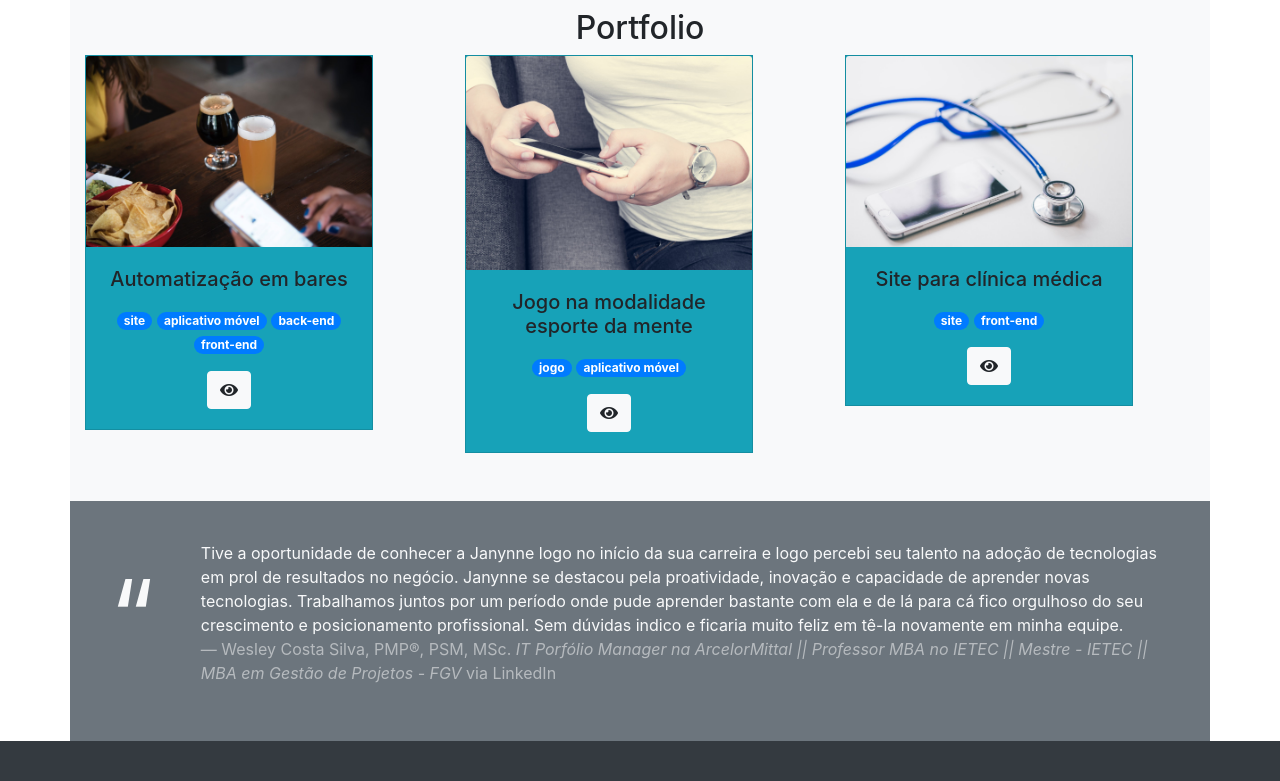
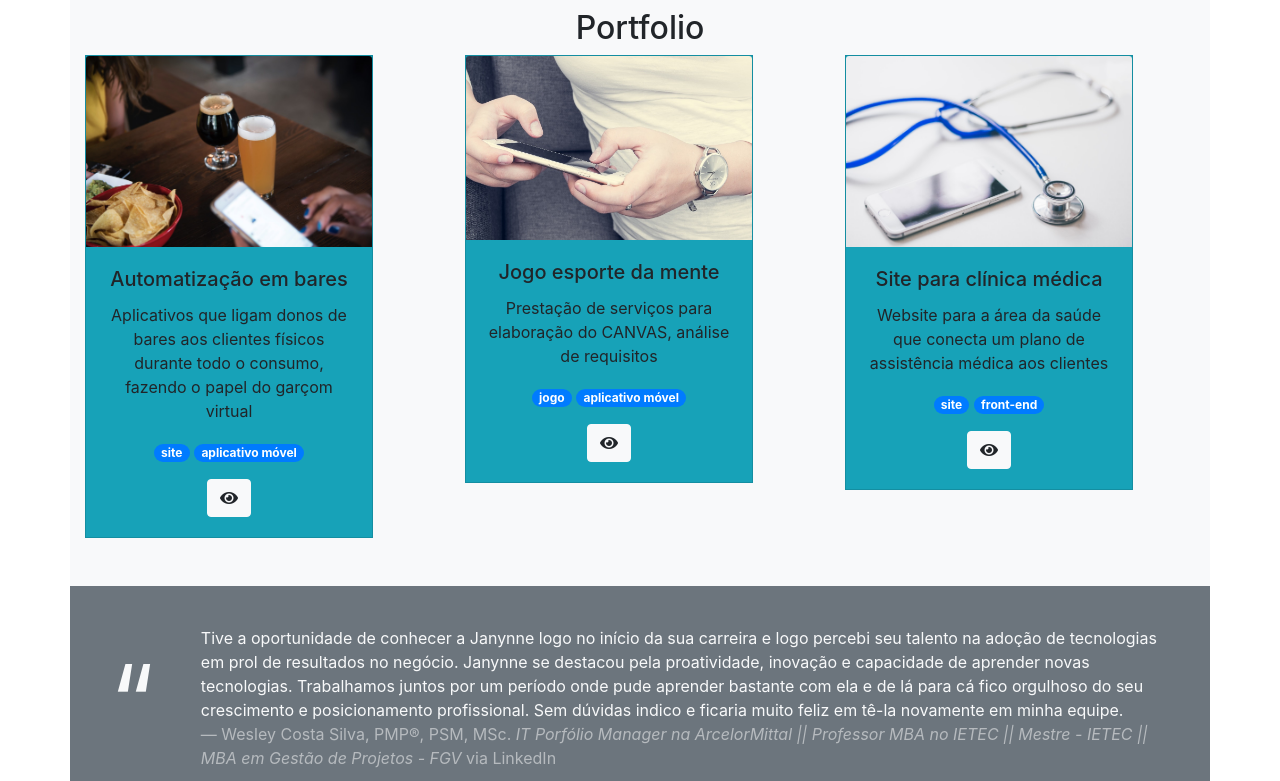
Before and after one commit to janynnegomes/janynnegomes.github.io, a Jekyll site: the page built from index.md, in a window 1280 px wide and 900 px high, scrolled down 464 px, cut to the strip 0-781 px from the top of the window. Built offline with Jekyll 4.4.1, drawn with Linux system fonts in a browser that asks for light colours.

Commit message:
Corrigido alinhamento e altura dos boxes de portfolio na home

```diff
--- a/_includes/experiences.html
+++ b/_includes/experiences.html
@@ -1,24 +1,22 @@
 <!-- Trabalhos-->
 <div class="container mb-5 mt-5 ">
     <h2 class="text-center">Portfolio</h2>
-    <div class="row">
+    <div class="row align-items-start">
         {% for project in site.portfolios %}
         <div class="col-md-4">
             <div class="card text-center rounded-0 bg-info" style="width: 18rem;">
                 <img src="{{ site.baseurl }}/assets/images/portfolios/{{ project.cover}}" class="card-img-top" alt="...">
                 <div class="card-body">
-                    <h5 class="card-title"> {{ project.title}}</h5>
-                    <p class="card-text">{{ project.short_description}}</p>
+                    <h5 class="card-title text-break"> {{ project.title}}</h5>
+                    <p class="card-text text-break">{{ project.excerpt}}</p>
                     <p class="card-text"> {% for category in project.categories %}
                         <span class="badge badge-pill badge-primary">{{ category.name }}</span>
                     {% endfor %}
                     </p>
                     <a href="{{ site.baseurl }}/portfolios/{{project.slug}}" class="btn btn-light"> <i class="fas fa-eye"></i></a>
                 </div>
-
             </div>
         </div>
         {% endfor %}
     </div>
-
 </div>
--- a/_layouts/portfolio.html
+++ b/_layouts/portfolio.html
@@ -45,7 +45,6 @@
                         </div>
 
                     </div>
-
 
 
                 </div>
--- a/_portfolios/automatizacao-bares.md
+++ b/_portfolios/automatizacao-bares.md
@@ -21,10 +21,7 @@
       icon: fa fa-download
     - name: aplicativo móvel
       icon: fa fa-phone
-    - name: back-end
-      icon: fa fa-phone
-    - name: front-end
-      icon: fa fa-phone
+
 features:
     - name: "Push notifications"
     - name: Socket.io
--- a/_portfolios/esporte-da-mente.md
+++ b/_portfolios/esporte-da-mente.md
@@ -1,5 +1,5 @@
 ---
-title: Jogo na modalidade esporte da mente
+title: Jogo esporte da mente
 skills: Documentação, CANVAS, Prototipação
 url: none
 icon: fas fa-gamepad
```
Also changed, not shown: assets/images/portfolios/esporte-da-mente/cover.jpg, 6 other files.
